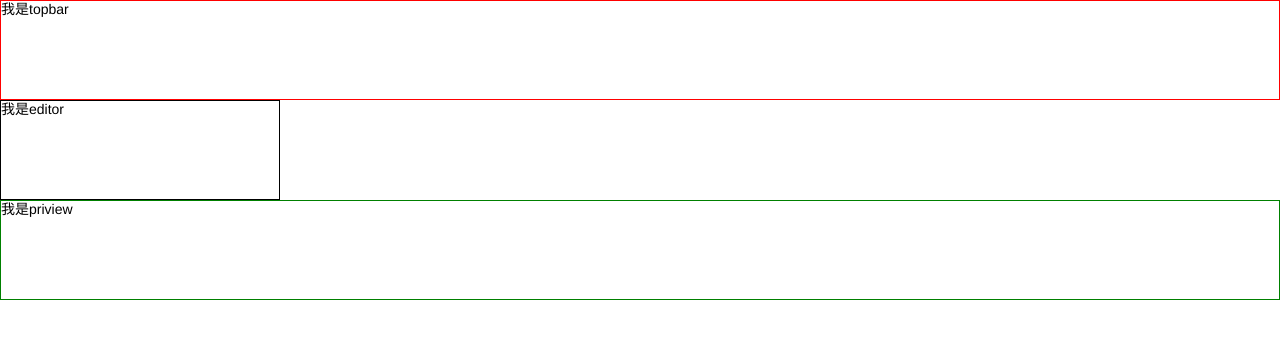
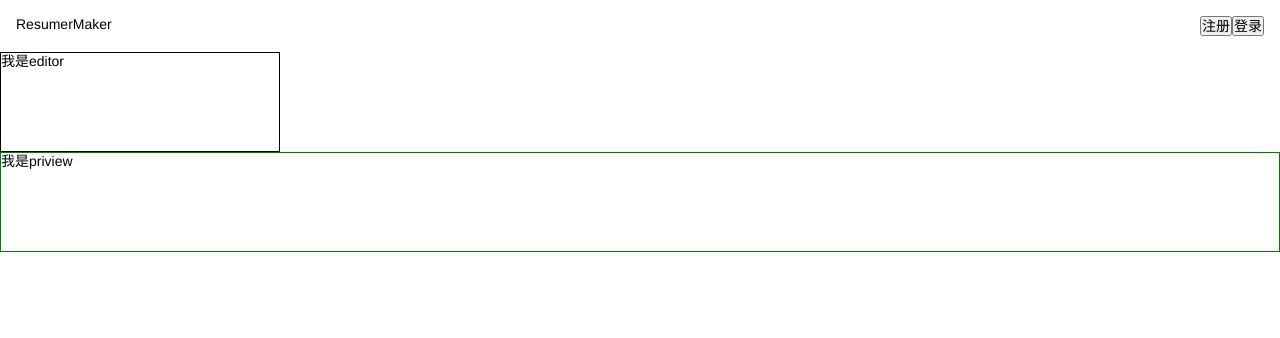
Before and after one commit to incuisting/resumer-maker, a Vue app: page / in a window 1280 px wide. Shown: the top 338 px of the page. Built offline with nearby package versions, Linux system fonts and the light colour scheme.

Commit message:
简单的topbar

```diff
--- a/src/components/Topbar.vue
+++ b/src/components/Topbar.vue
@@ -1,11 +1,18 @@
 <template>
     <div id="topbar">
-        我是topbar
+        <div class="logo">
+            ResumerMaker
+        </div>
+        <div class="actions">
+            <button>注册</button>
+            <button>登录</button>
+        </div>
     </div>
 </template>
 <style>
-#topbar{
-    border: 1px solid red;
-    min-height: 100px;
+#topbar {
+    display: flex;
+    justify-content: space-between;
+    padding: 16px;
 }
 </style>
```
